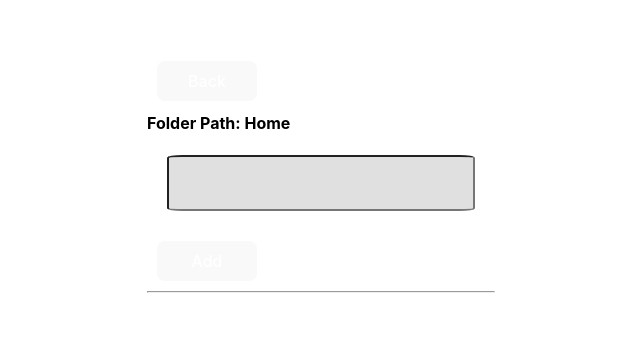
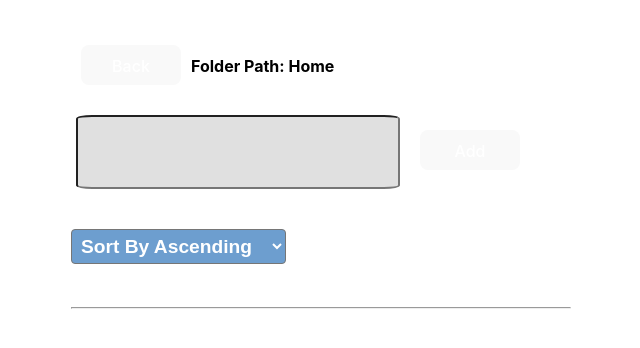
Before and after one commit to polin103109/Ollyotask1, a React (Vite) app: page / in a window 1280 px wide. Shown: the part 224-572 px from the top of the page, without its empty margins (319-959 px from the left). Built offline with nearby package versions, Linux system fonts and the light colour scheme.

Commit message:
added color feature and sorting feature

```diff
--- a/src/Folderpath.css
+++ b/src/Folderpath.css
@@ -7,14 +7,56 @@
     flex-direction: row;
     gap:10px;
 }
+#folderspan{
+  font-weight: bold;
+
+}
+.inputadd{
+margin-bottom: 20px;
+}
+
 button{
     height: 40px;
-    display: flex;
     align-items: center;
     justify-content: center;
+    margin-bottom: 10px;
 
 
 }
+input[type="text"] {
+    margin-right: 10px;
+    padding: 10px;
+    margin-left: 5px;
+  }
+
+  button[type="button"] {
+    padding: 5px 10px;
+    cursor: pointer;
+  }
+  .maindiv{
+    width: 500px;
+    margin: 0;
+    padding: 0;
+  }
+#spantag{
+    margin-right: 15px;
+    font-weight: bold;
+    font-size: larger;
+}
+.sortingdiv{
+    height:  70px;
+
+}
+.customSelect {
+    background-color: #6d9ecf;
+    color:white;
+    font-weight: bold;
+    font-size: larger;
+    padding: 5px;
+    border-radius: 4px;
+    cursor: pointer;
+
+  }
 .colorEditOptions{
     display: flex;
     flex-direction: row;
--- a/src/Folderpath.jsx
+++ b/src/Folderpath.jsx
@@ -10,10 +10,30 @@ const Home = () => {
   const [folderStack, setFolderStack] = useState(['Home']);
   const [newFolderName, setNewFolderName] = useState('');
   const [selectedFolder, setSelectedFolder] = useState(null);
- // const [selectedColor, setSelectedColor] = useState('#0000ff');
+  const [selectedColor, setSelectedColor] = useState('');
   const [folders, setFolders] = useState(getFoldersFromLocalStorage() || []);
+  const [sortOrder, setSortOrder] = useState('ascending');
+    const handleSortOrderChange = (e) => {
+    setSortOrder(e.target.value);
+    sortFolders(e.target.value);
+  };
+  const sortFolders = (order) => {
+    const sortedFolders = [...folders];
+    sortedFolders.sort((a, b) => {
+      const nameA = a.name.toLowerCase();
+      const nameB = b.name.toLowerCase();
+      if (order === 'ascending') {
+        return nameA.localeCompare(nameB);
+      } else {
+        return nameB.localeCompare(nameA);
+      }
+    });
+    setFolders(sortedFolders);
+    saveFoldersToLocalStorage(sortedFolders);
+  };
 
-  const handleColor = () => {
+
+const handleColor = () => {
     setShowColorEdit(!showColorEdit);
   };
 
@@ -59,8 +79,6 @@ const Home = () => {
           <select value={folder.color} onChange={handleColorChange}>
             <option value="#ff0000">Red</option>
             <option value="#00ff00">Green</option>
-            <option value="#0000ff">Blue</option>
-            <option value="#0000ff">Blue</option>
             <option value="#0000ff">Blue</option>
           </select>
           </div>
@@ -145,17 +163,20 @@ const Home = () => {
                 <FontAwesomeIcon
                   icon={selectedFolder && selectedFolder.id === childFolder.id ? faFolderOpen : faFolder}
                   onClick={() => handleFolderClick(childFolder)}
-                  style={{ cursor: 'pointer'}}
+                  style={{ cursor: 'pointer', color:childFolder.color}}
                 />
-                <span onClick={() => handleFolderClick(childFolder)} style={{ marginLeft: '10px', cursor: 'pointer' }}>
+                <span id="spantag" onClick={() => handleFolderClick(childFolder)} style={{ marginLeft: '10px', cursor: 'pointer' }}>
                   {childFolder.name}
+                  </span>
                   <FontAwesomeIcon
                     icon={faEllipsisV}
                     style={{ marginLeft: '5px', cursor: 'pointer' }}
                     onClick={handleColor}
                   />
-                </span>
-                {colorEditOptions(childFolder,childFolder.color)}
+
+                {colorEditOptions(childFolder)}
+               {renderRecursiveSubFolders(childFolder)}
+
               </div>
             ))}
           </div>
@@ -171,16 +192,22 @@ const Home = () => {
   };
 
   return (
-    <div>
+    <div className='maindiv'>
       <button onClick={handleBackClick}>Back</button>
-      <b><span>Folder Path: {folderPath}</span></b>
-      <div>
+      <span id="folderspan" >Folder Path: {folderPath}</span>
+      <div className='inputadd'>
         <input
           type="text"
           value={newFolderName}
           onChange={(e) => setNewFolderName(e.target.value)}
         />
         <button onClick={handleAddFolder}>Add</button>
+      </div>
+      <div className='sortingdiv'>
+        <select value={sortOrder} className="customSelect" onChange={handleSortOrderChange}>
+          <option value="ascending">Sort By Ascending</option>
+          <option value="descending">Sort By Descending</option>
+        </select>
       </div>
       <div className="colorpickerdiv"></div>
 
@@ -190,16 +217,17 @@ const Home = () => {
           <FontAwesomeIcon
             icon={selectedFolder && selectedFolder.id === folder.id ? faFolderOpen : faFolder}
             onClick={() => handleFolderClick(folder)}
-            style={{ cursor: 'pointer'}}
+            style={{ cursor: 'pointer', color:folder.color }}
           />
-          <span onClick={() => handleFolderClick(folder)} style={{ marginLeft: '10px', cursor: 'pointer' }}>
+          <span id="spantag"onClick={() => handleFolderClick(folder)} style={{ marginLeft: '10px', cursor: 'pointer' }}>
             {folder.name}
+            </span>
             <FontAwesomeIcon
               icon={faEllipsisV}
               style={{ marginLeft: '5px', cursor: 'pointer' }}
               onClick={handleColor}
             />
-          </span>
+
           {renderSubFolders(folder)}
           {colorEditOptions(folder, folder.color)}
         </div>
```
